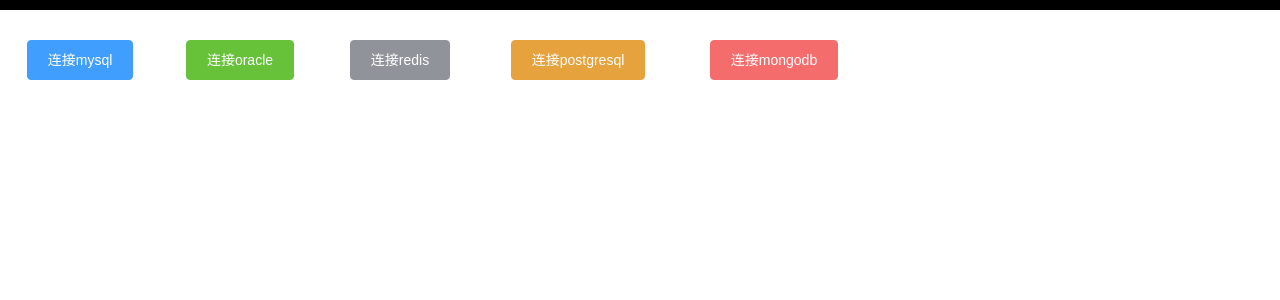
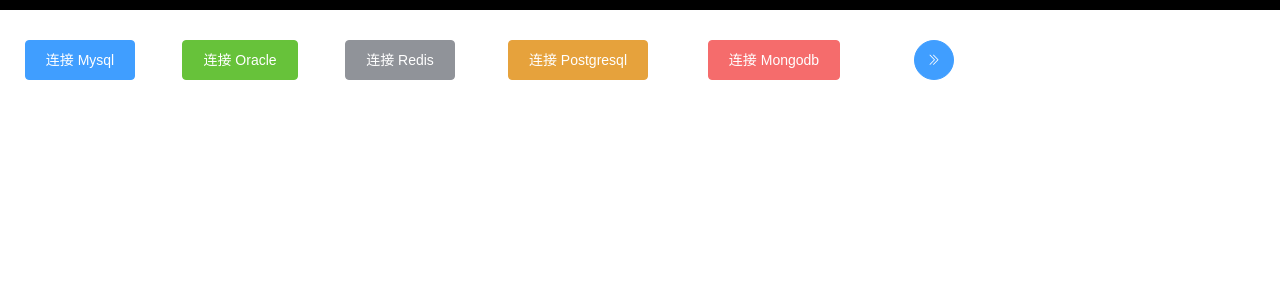
Before and after one commit to jayuc/dbclient, a Vue app in the folder webFront/: page /#/ in a window 1280 px wide. Shown: the top 300 px of the page. Built offline with nearby package versions, Linux system fonts and the light colour scheme.

Commit message:
主显示表格的样式调整

```diff
--- a/webFront/src/components/Login.vue
+++ b/webFront/src/components/Login.vue
@@ -3,19 +3,26 @@
     <div class="h30"></div>
     <div class="row_">
       <div class="col_">
-        <el-button type="primary" v-on:click="openDialog('Mysql')">连接mysql</el-button>
+        <el-button type="primary" v-on:click="openDialog('Mysql')">连接 Mysql</el-button>
       </div>
       <div class="col_">
-        <el-button type="success" v-on:click="openDialog('Oracle')">连接oracle</el-button>
+        <el-button type="success" v-on:click="openDialog('Oracle')">连接 Oracle</el-button>
       </div>
       <div class="col_">
-        <el-button type="info" v-on:click="openDialog('Redis')">连接redis</el-button>
+        <el-button type="info" v-on:click="openDialog('Redis')">连接 Redis</el-button>
       </div>
       <div class="col_" style="margin-left: 18px">
-        <el-button type="warning" v-on:click="">连接postgresql</el-button>
+        <el-button type="warning" v-on:click="">连接 Postgresql</el-button>
       </div>
       <div class="col_" style="margin-left: 36px">
-        <el-button type="danger" v-on:click="">连接mongodb</el-button>
+        <el-button type="danger" v-on:click="">连接 Mongodb</el-button>
+      </div>
+      <div class="col_">
+        <el-button type="primary"
+                   icon="el-icon-d-arrow-right"
+                   circle
+                   @click="gotoMain"
+        />
       </div>
     </div>
     <Dialog ref="dialog"
@@ -26,6 +33,7 @@
 
 <script>
     import Dialog from './login/Dialog';
+    import user from '@/user';
 
     // 数据库默认值
     const dbValues = {
@@ -64,6 +72,15 @@
           this.dbData.showName = data.showName;
           this.dbData.showUserName = data.showUserName;
           this.$refs.dialog.open(data);
+        },
+        gotoMain(){
+          let connected = user.get('connected');
+          if(connected === 'yes'){
+            //跳转到主页面
+            this.$router.push("/main");
+          }else{
+            this.$message.warning('还未连接，请先连接');
+          }
         }
       },
       components: {
--- a/webFront/src/components/login/Dialog.vue
+++ b/webFront/src/components/login/Dialog.vue
@@ -22,7 +22,9 @@
         <el-input v-model="formData.userName"></el-input>
       </el-form-item>
       <el-form-item label="用户密码：" prop="password">
-        <el-input v-model="formData.password" :show-password="true"></el-input>
+        <el-input v-model="formData.password"
+                  :show-password="true"
+        />
       </el-form-item>
     </el-form>
     <span slot="footer" class="dialog-footer">
--- a/webFront/src/components/main/body.vue
+++ b/webFront/src/components/main/body.vue
@@ -40,7 +40,7 @@
           total: 0,
           tookClass: 'hide',
           totalClass: 'hide',
-          loading: false
+          loading: false,
         }
       },
       methods: {
@@ -58,6 +58,9 @@
         },
         setLoading(status){
           this.loading = status;
+        },
+        computeTableHeaderStyle(a){
+          console.log(a);
         }
       }
     }
@@ -83,6 +86,7 @@
   }
   .main_body_table_ .el-table__header th{
     border-top: 1px solid #ebeef5;
+    background-color: #F2F6FC;
   }
   .main_body_table_ .el-table__header th:first-child,.main_body_table_ .el-table__row td:first-child{
     border-left: 1px solid #ebeef5;
--- a/webFront/src/components/main/sider.vue
+++ b/webFront/src/components/main/sider.vue
@@ -96,7 +96,7 @@
         },
         tableNodeClick(data){
           //console.log(data);
-          let query = entity.tableQuery[this.currentDb][data.type];
+          let query = entity.tableQuery[this.currentDb] ? entity.tableQuery[this.currentDb][data.type] : null;
           let that = this;
           if(typeof query === 'function'){
             this.$emit('start-get-data', true);
```
Also changed, not shown: 1 other file (tests, documents, lock files or other folders).
